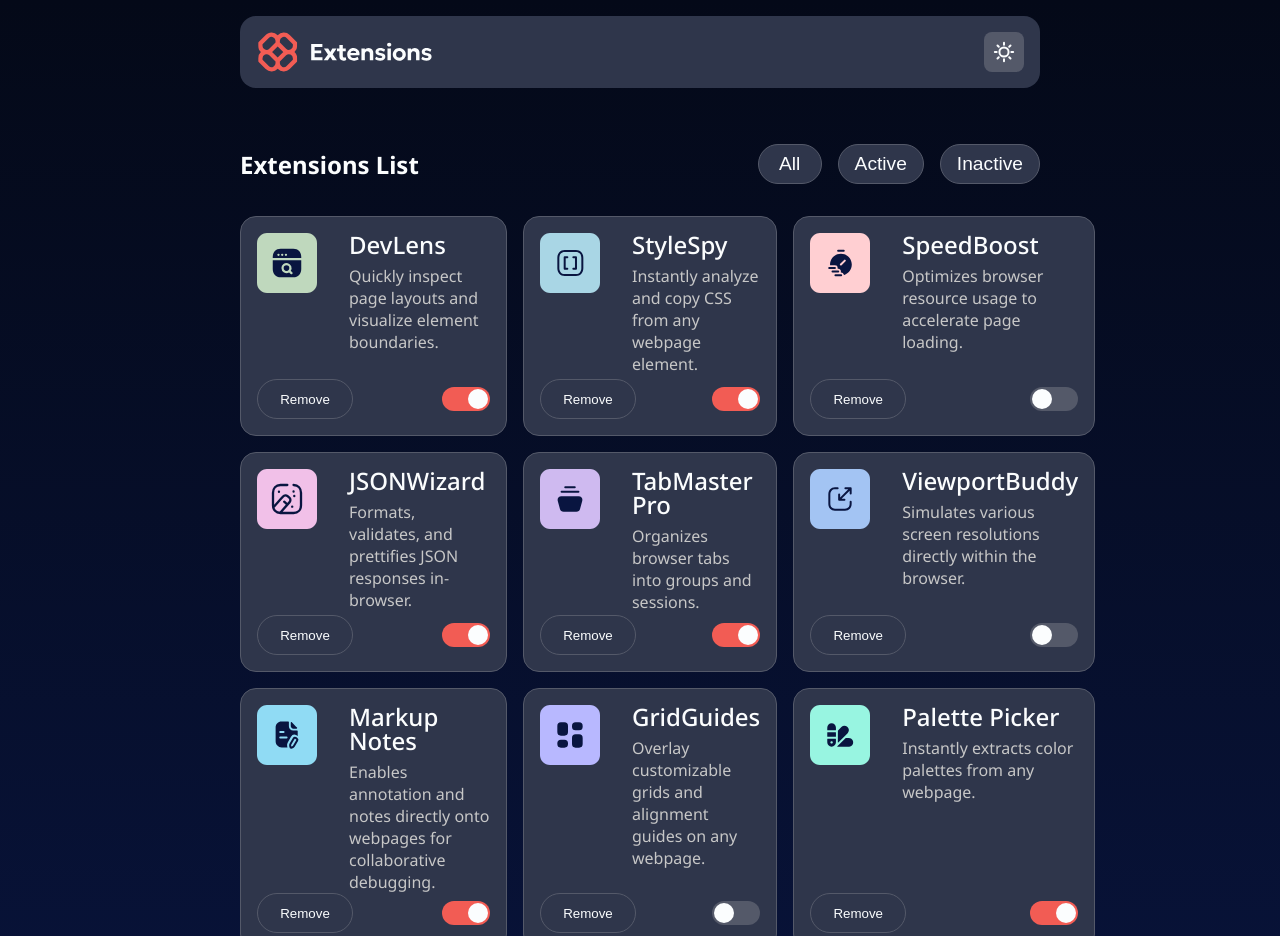
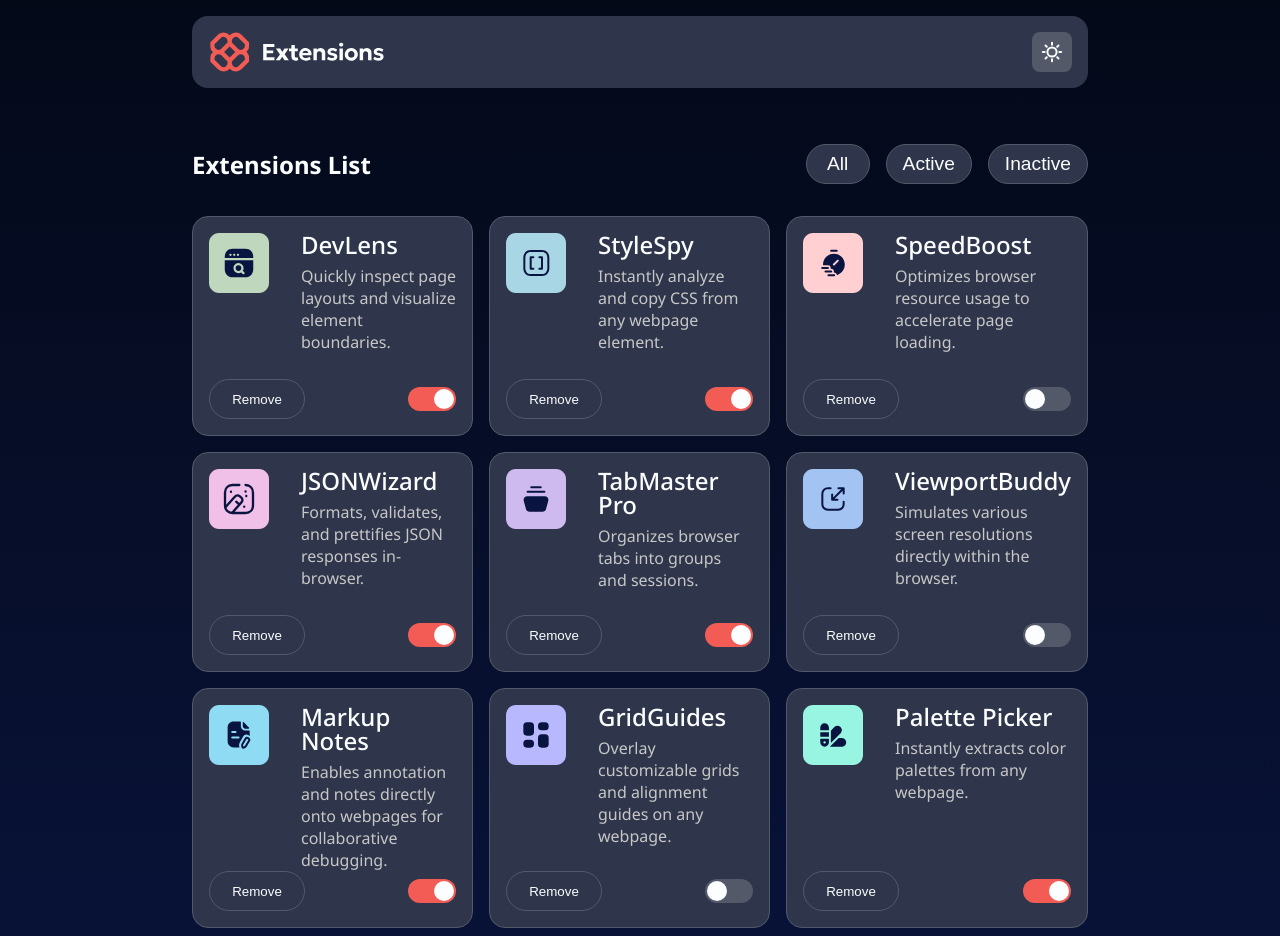
Before and after one commit to kietworkspaceoffice-cell/Browser-extension-manager-UI, a plain HTML site: page index.html in a window 1280 px wide. Shown: the top 936 px of the page. Drawn offline with Linux system fonts and the light colour scheme.

Commit message:
fix layout

```diff
--- a/style/main.css
+++ b/style/main.css
@@ -285,7 +285,7 @@ button {
     @media screen and (min-width: 768px) {
         /* body */
         body {
-            padding: 1rem 15rem;
+            padding: 1rem 10vw;
         }
         /* header */
         .main-header {
@@ -311,6 +311,9 @@ button {
     }
 
     @media screen and (min-width: 1200px) {
+        body {
+            padding: 1rem 15vw;
+        }
         .ext-cards {
             grid-template-columns: repeat(3, 1fr);
             column-gap: 1rem;
```
